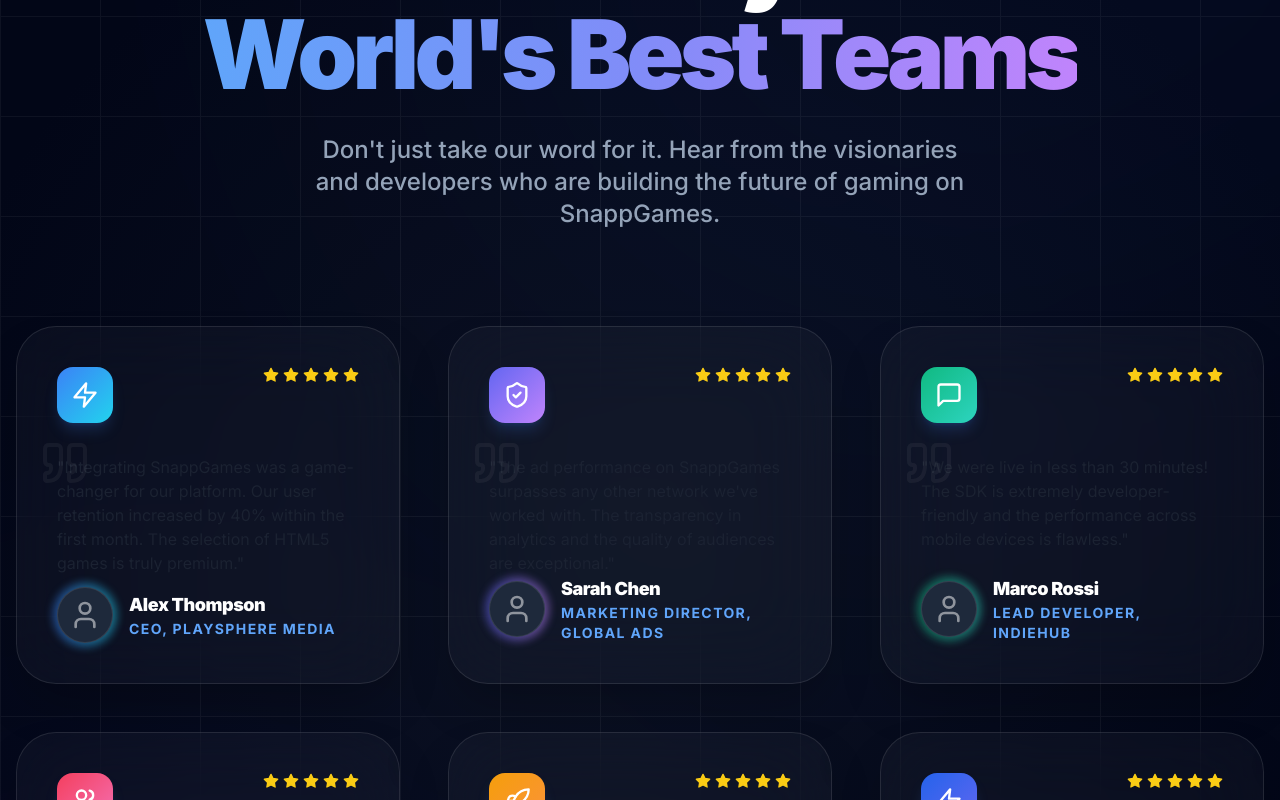
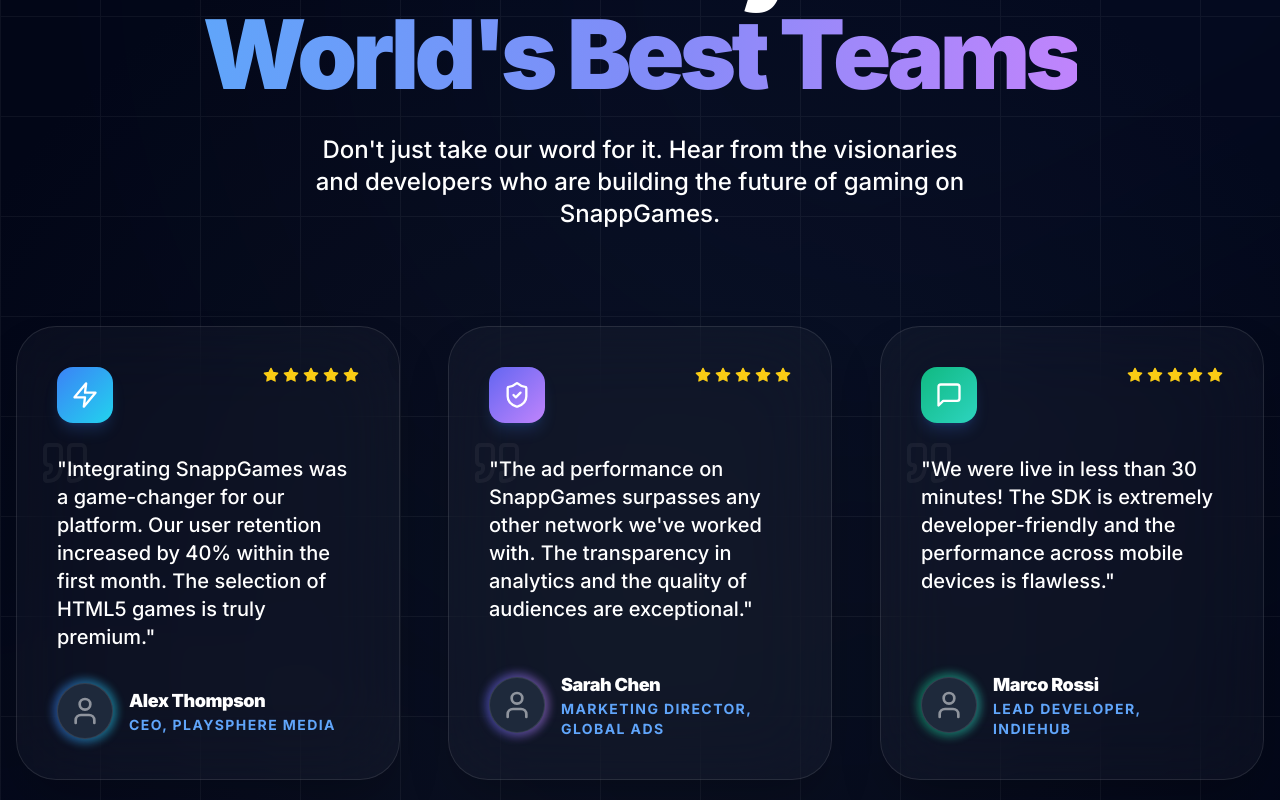
Before and after one commit to Ebook1564/portfoliowebsite-updated-new, a Next.js app: page / in a window 1280 px wide. Shown: the part 5200-6000 px from the top of the page. Built offline with nearby package versions, Linux system fonts and the light colour scheme.

Commit message:
gixing pg issue

```diff
--- a/components/Testimonials.tsx
+++ b/components/Testimonials.tsx
@@ -125,7 +125,9 @@
 
                     <div className="relative">
                         <Quote className="absolute -top-4 -left-4 w-12 h-12 text-white/5 -z-0" />
-                        &quot;{testimonial.content}&quot;
+                        <p className="relative z-10 text-white text-lg md:text-xl leading-relaxed font-medium mb-8">
+                            &quot;{testimonial.content}&quot;
+                        </p>
                     </div>
                 </div>
 
@@ -212,7 +214,7 @@
                     </motion.h2>
 
                     <motion.p
-                        className="text-xl md:text-2xl text-slate-400 font-medium max-w-2xl mx-auto"
+                        className="text-xl md:text-2xl text-white font-medium max-w-2xl mx-auto"
                         initial={{ opacity: 0, y: 20 }}
                         whileInView={{ opacity: 1, y: 0 }}
                         viewport={{ once: true }}
--- a/package.json
+++ b/package.json
@@ -22,6 +22,7 @@
   },
   "devDependencies": {
     "@types/node": "^20.11.0",
+    "@types/pg": "^8.18.0",
     "@types/react": "^18.2.0",
     "@types/react-dom": "^18.2.0",
     "autoprefixer": "^10.4.0",
```
Also changed, not shown: 1 other file (tests, documents, lock files or other folders).
